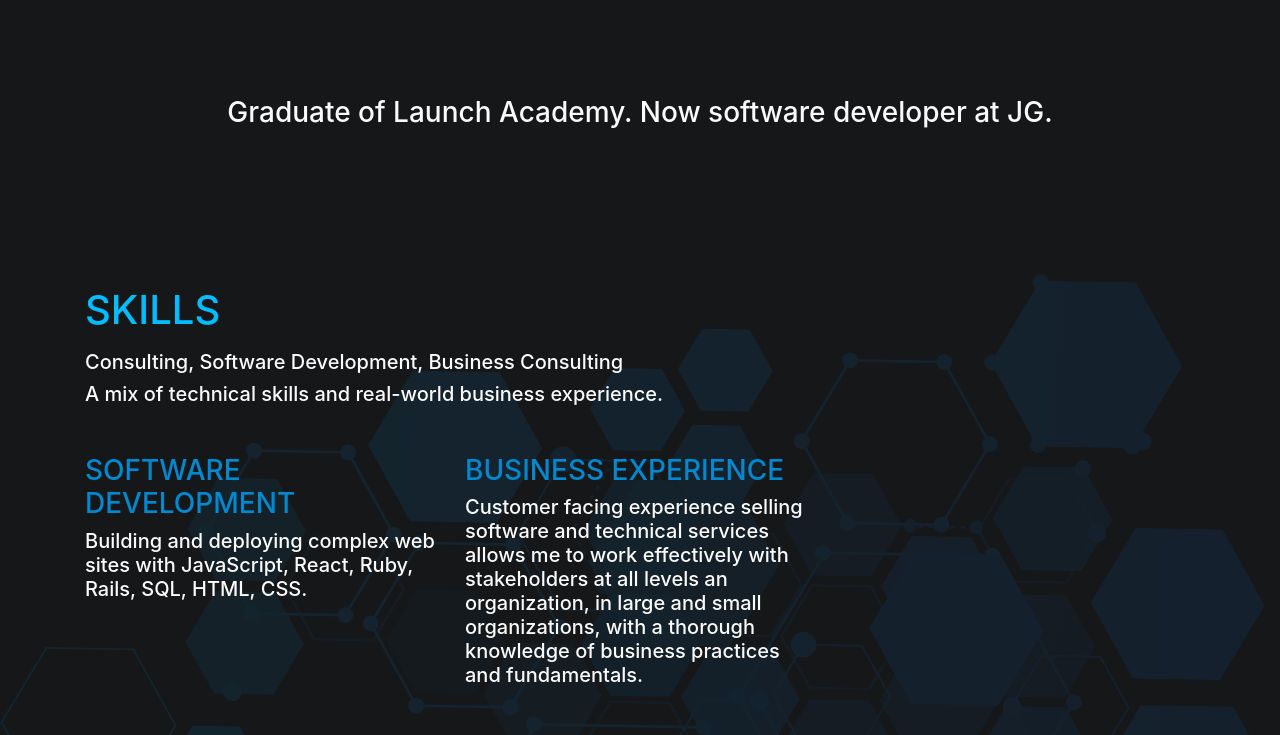
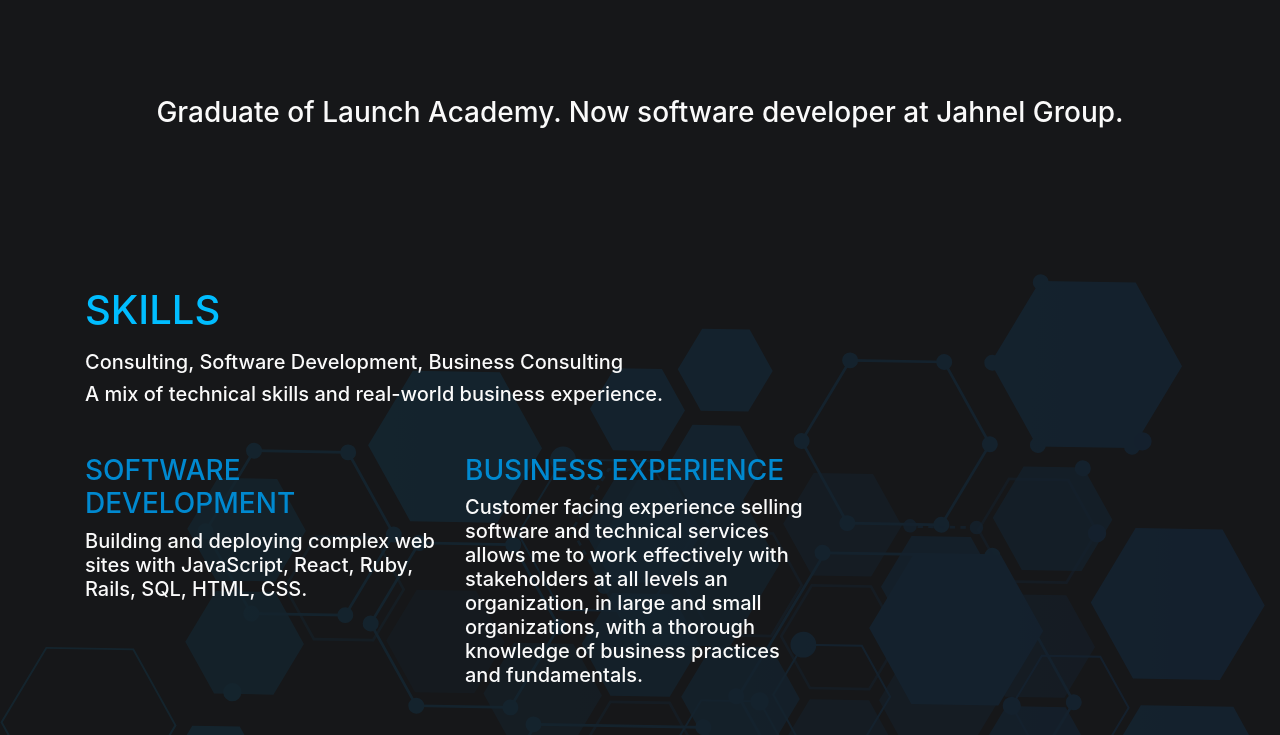
Before and after one commit to jkoren/jkoren.github.io, a Jekyll site: the page built from index.md, in a window 1280 px wide and 900 px high, scrolled down 855 px, cut to the strip 165-900 px from the top of the window. Built offline with Jekyll 4.4.1, drawn with Linux system fonts in a browser that asks for light colours.

Commit message:
added and revised content

```diff
--- a/_data/about.yml
+++ b/_data/about.yml
@@ -1 +1 @@
-- Graduate of Launch Academy.  Now software developer at JG.
+- Graduate of Launch Academy.  Now software developer at Jahnel Group.
```
